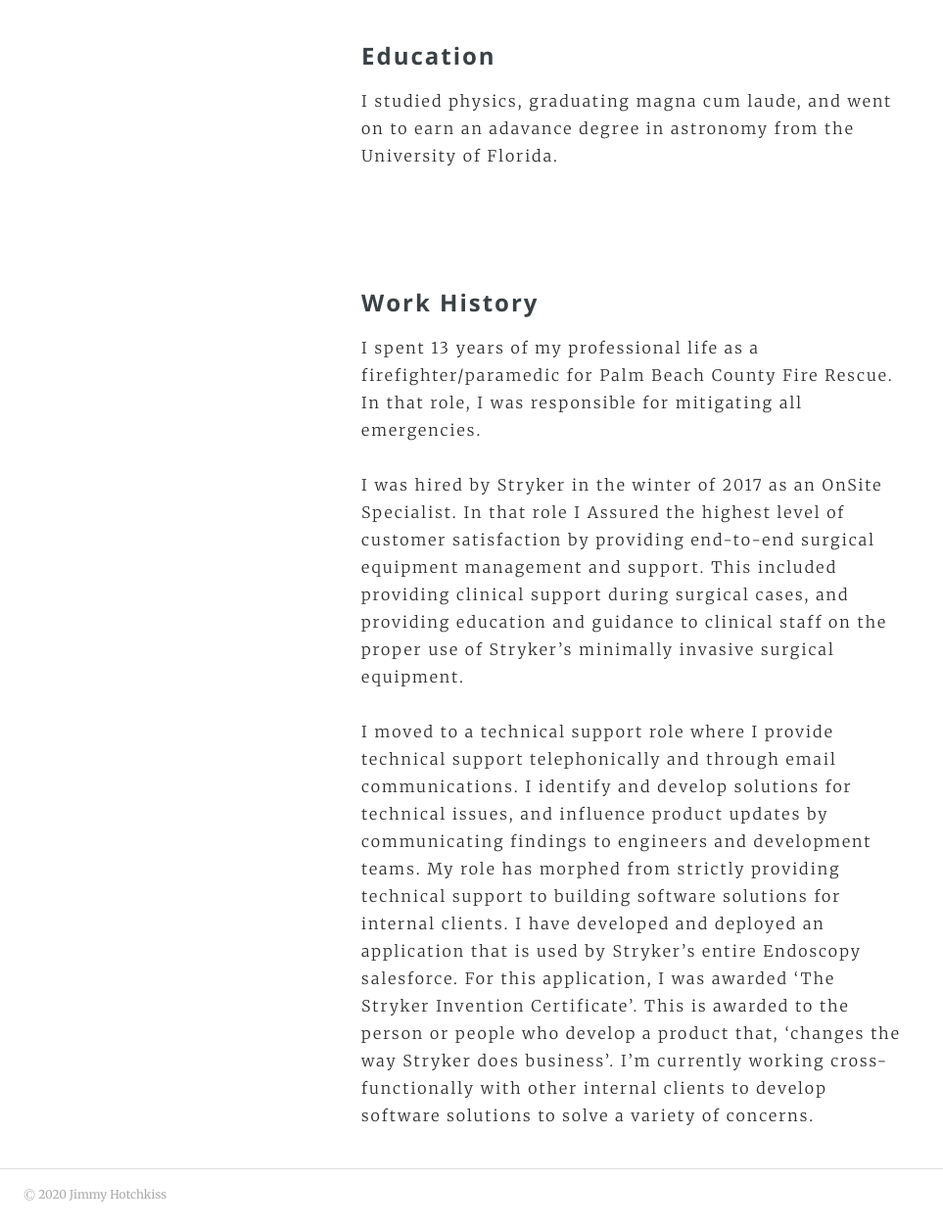
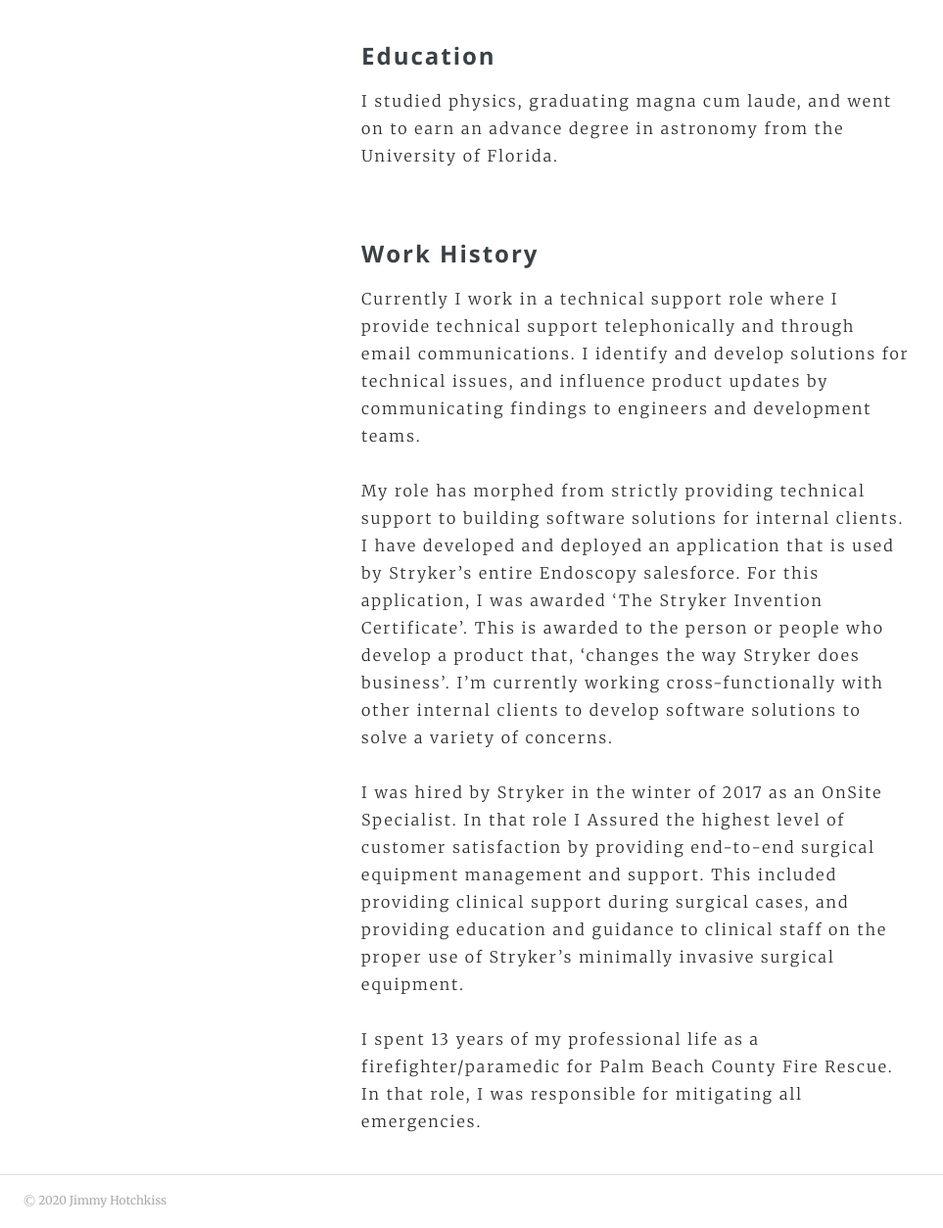
Before and after one commit to JimHotchkiss/portfolio, a PHP site: page /about.html in a window 1280 px wide. Shown: the part 262-1516 px from the top of the page at 98% size, without its empty margins (0-963 px from the left). Before the commit the page ends 1489 px from the top, so only its background shows below. Run offline with PHP 8.4, Linux system fonts and the light colour scheme; some libraries are stand-ins or nearby versions.

Commit message:
Making some content corrections for heroku.

```diff
--- a/about.html
+++ b/about.html
@@ -71,13 +71,13 @@
     </header>
     <!-- End Header-->
     <!-- Education-->
-    <div class="about-about-div">
+    <div id="about-education" class="about-about-div">
       <div class="about-title">
         <h3 class="about-title-text">Education</h3>
       </div>
       <div class="about-body">
         <p class="about-text">
-         I studied physics, graduating magna cum laude, and went on to earn an adavance degree in astronomy from the University of Florida.
+          I studied physics, graduating magna cum laude, and went on to earn an advance degree in astronomy from the University of Florida.
         </p>
       </div>
     </div>
@@ -87,19 +87,18 @@
         <h3 class="about-title-text">Work History</h3>
       </div>
       <div class="about-body">
-        <p class="about-text">I spent 13 years of my professional life as a firefighter/paramedic for Palm Beach County Fire Rescue. In that role, I was responsible for mitigating all emergencies.
-
+        <p class="about-text">
+          Currently I work in a technical support role where I provide technical support telephonically and through email communications. I identify and develop solutions for technical issues, and influence product updates by communicating findings to engineers and development teams.
+          <br>
+          <br>
+          My role has morphed from strictly providing technical support to building software solutions for internal clients. I have developed and deployed an application that is used by Stryker’s entire Endoscopy salesforce. For this application, I was awarded ‘The Stryker Invention Certificate’. This is awarded to the person or people who develop a product that, ‘changes the way Stryker does business’. I’m currently working cross-functionally with other internal clients to develop software solutions to solve a variety of concerns.
           <br>
           <br>
           I was hired by Stryker in the winter of 2017 as an OnSite Specialist. In that role I Assured the highest level of customer satisfaction by providing end-to-end surgical equipment management and support. This included providing clinical support during surgical cases, and providing education and guidance to clinical staff on the proper use of Stryker’s minimally invasive surgical equipment.
           <br>
           <br>
-          I moved to a technical support role where I provide technical support telephonically and through email communications. I identify and develop solutions for technical issues, and influence product updates by communicating findings to engineers and development teams.
-
-          My role has morphed from strictly providing technical support to building software solutions for internal clients. I have developed and deployed an application that is used by Stryker’s entire Endoscopy salesforce. For this application, I was awarded ‘The Stryker Invention Certificate’. This is awarded to the person or people who develop a product that, ‘changes the way Stryker does business’. I’m currently working cross-functionally with other internal clients to develop software solutions to solve a variety of concerns.
-
+          I spent 13 years of my professional life as a firefighter/paramedic for Palm Beach County Fire Rescue. In that role, I was responsible for mitigating all emergencies.
         </p>
-
       </div>
     </div>
     <div class="footer">
--- a/assets/css/style.css
+++ b/assets/css/style.css
@@ -265,6 +265,10 @@ nav {
   color: #2e2e2e;
   letter-spacing: 2px;
   padding: 0 24px 0 24px;
+}
+
+#about-education {
+  margin-bottom: -50px;
 }
 
 .contact-body {
```
